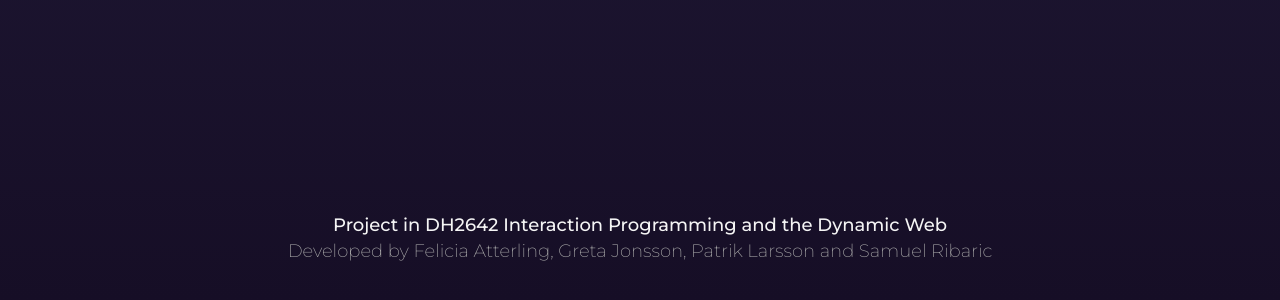
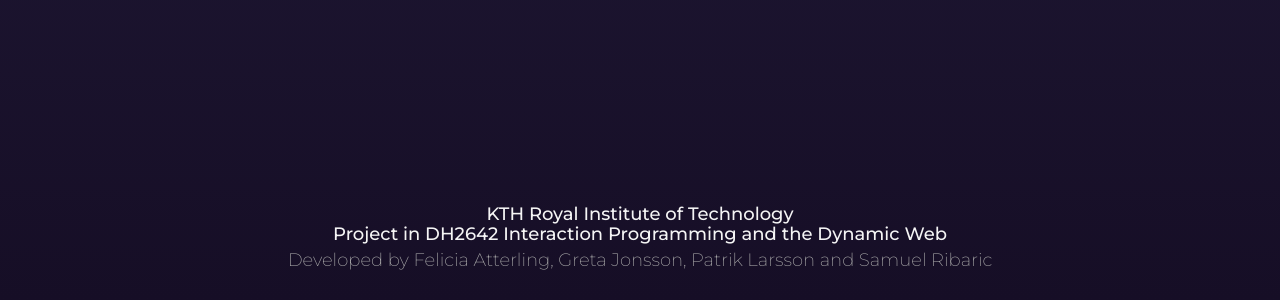
Before and after one commit to larssonpatrik/smartender, a React (Create React App) app: page /favorites in a window 1280 px wide. Shown: the part 842-1142 px from the top of the page. Built offline with nearby package versions, Linux system fonts and the light colour scheme; no server answers.

Commit message:
fixes to footer

```diff
--- a/src/views/FooterView.js
+++ b/src/views/FooterView.js
@@ -7,11 +7,14 @@
 export default function FooterView(props) {
   return (
     <div className="footer">
+      <HeadingThree style={{ marginBottom: 2 }}>
+        KTH Royal Institute of Technology
+      </HeadingThree>
       <HeadingThree>
         Project in DH2642 Interaction Programming and the Dynamic Web
       </HeadingThree>
       <Spacer size={0} />
-      <METAText>
+      <METAText style={{ marginBottom: 2 }}>
         Developed by Felicia Atterling, Greta Jonsson, Patrik Larsson and Samuel
         Ribaric
       </METAText>
--- a/src/views/SearchResultsView.js
+++ b/src/views/SearchResultsView.js
@@ -39,6 +39,7 @@
       >
         {props.drinks.map(render_drinkCB)}
       </div>
+      <Spacer size={4} />
     </>
   ) : (
     <div style={{ height: "100vh" }}>
```
